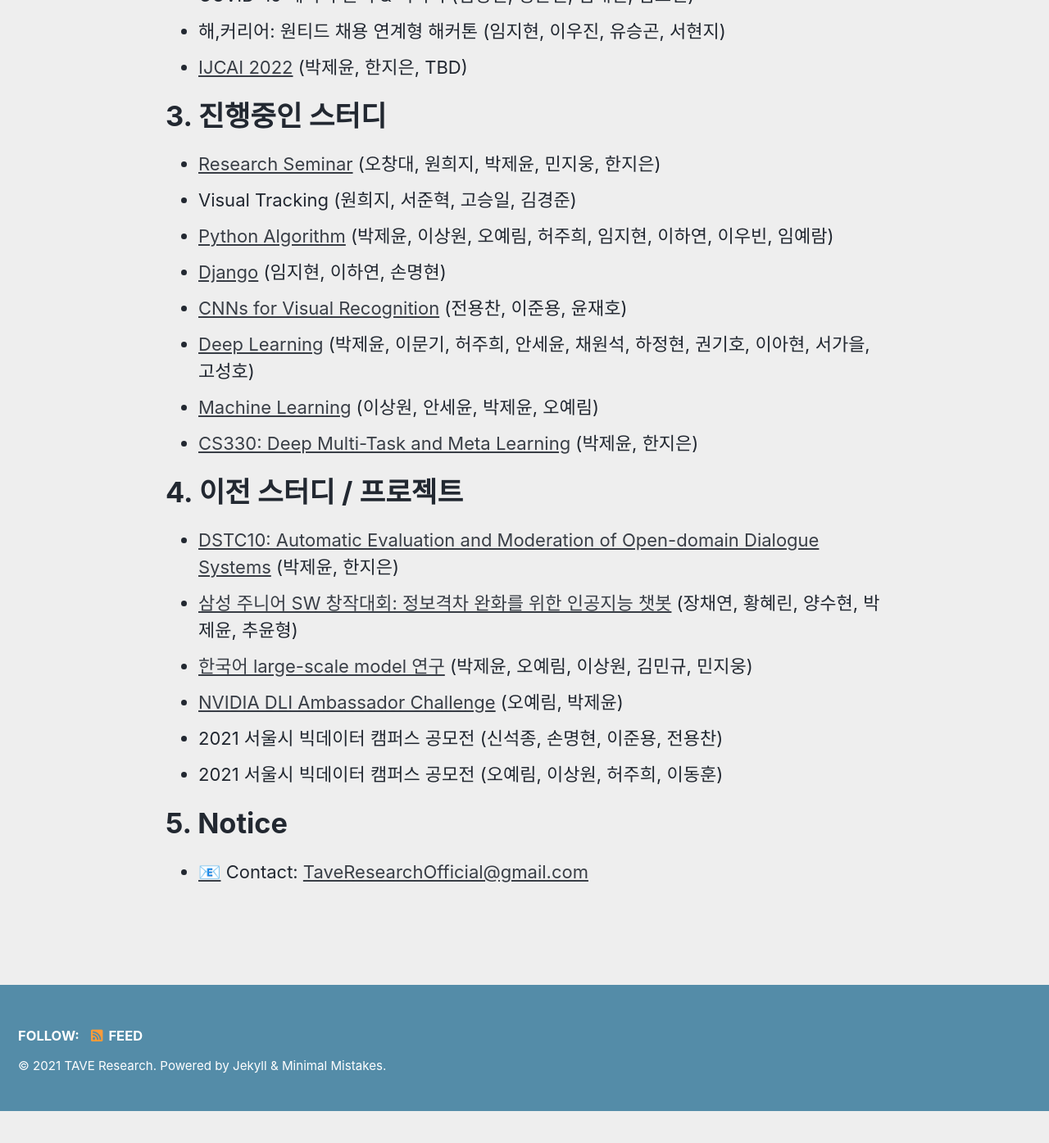
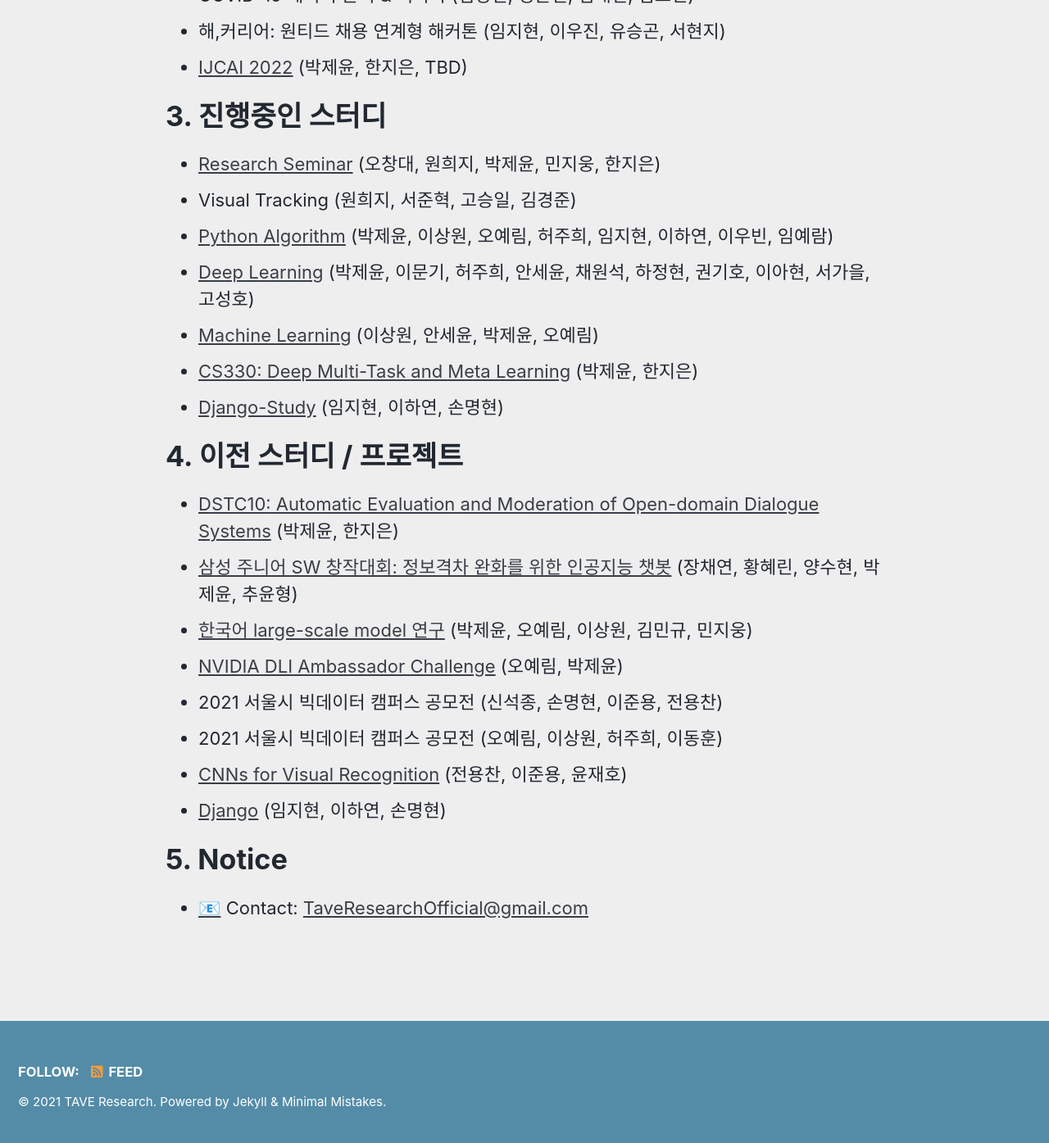
Before and after one commit to TAVEResearch/TAVEResearch.github.io, a Jekyll site: the page built from about.md, in a window 1280 px wide and 1400 px high, scrolled down 1272 px. Shown: the top 1395 px of the window at 82% size. Built offline with Jekyll 4.4.1, drawn with Linux system fonts in a browser that asks for light colours; cached includes are drawn as plain includes; before the commit the page ends 2628 px from its top, so only the background shows below that; part of the change alters nothing that is shown.

Commit message:
Update about.md

```diff
--- a/about.md
+++ b/about.md
@@ -31,11 +31,10 @@ author_profile: false
 - [Research Seminar](https://www.notion.so/Research-Seminar-c5cc5ea3cec34e1ea93dba80d6040dad) (오창대, 원희지, 박제윤, 민지웅, 한지은)
 - Visual Tracking (원희지, 서준혁, 고승일, 김경준)
 - [Python Algorithm](https://github.com/TAVEResearch/TAVE_algorithm_study) (박제윤, 이상원, 오예림, 허주희, 임지현, 이하연, 이우빈, 임예람)
-- [Django](https://github.com/TAVEResearch/AMA) (임지현, 이하연, 손명현)
-- [CNNs for Visual Recognition](https://github.com/TAVEResearch/cs231n) (전용찬, 이준용, 윤재호)
 - [Deep Learning](https://github.com/TAVEResearch/deep_learning) (박제윤, 이문기, 허주희, 안세윤, 채원석, 하정현, 권기호, 이아현, 서가을, 고성호)
 - [Machine Learning](https://github.com/TAVEResearch/machine_learning) (이상원, 안세윤, 박제윤, 오예림)
 - [CS330: Deep Multi-Task and Meta Learning](https://github.com/TAVEResearch/CS330) (박제윤, 한지은)
+- [Django-Study](https://github.com/TAVEResearch/AMA) (임지현, 이하연, 손명현)
 
 # 4. 이전 스터디 / 프로젝트
 
@@ -45,6 +44,9 @@ author_profile: false
 - [NVIDIA DLI Ambassador Challenge](https://www.nvidia.com/en-us/training/educator-programs/) (오예림, 박제윤)
 - 2021 서울시 빅데이터 캠퍼스 공모전 (신석종, 손명현, 이준용, 전용찬)
 - 2021 서울시 빅데이터 캠퍼스 공모전 (오예림, 이상원, 허주희, 이동훈)
+- [CNNs for Visual Recognition](https://github.com/TAVEResearch/cs231n) (전용찬, 이준용, 윤재호)
+- [Django](https://github.com/TAVEResearch/AMA) (임지현, 이하연, 손명현)
+
 
 
 # 5. Notice
```
